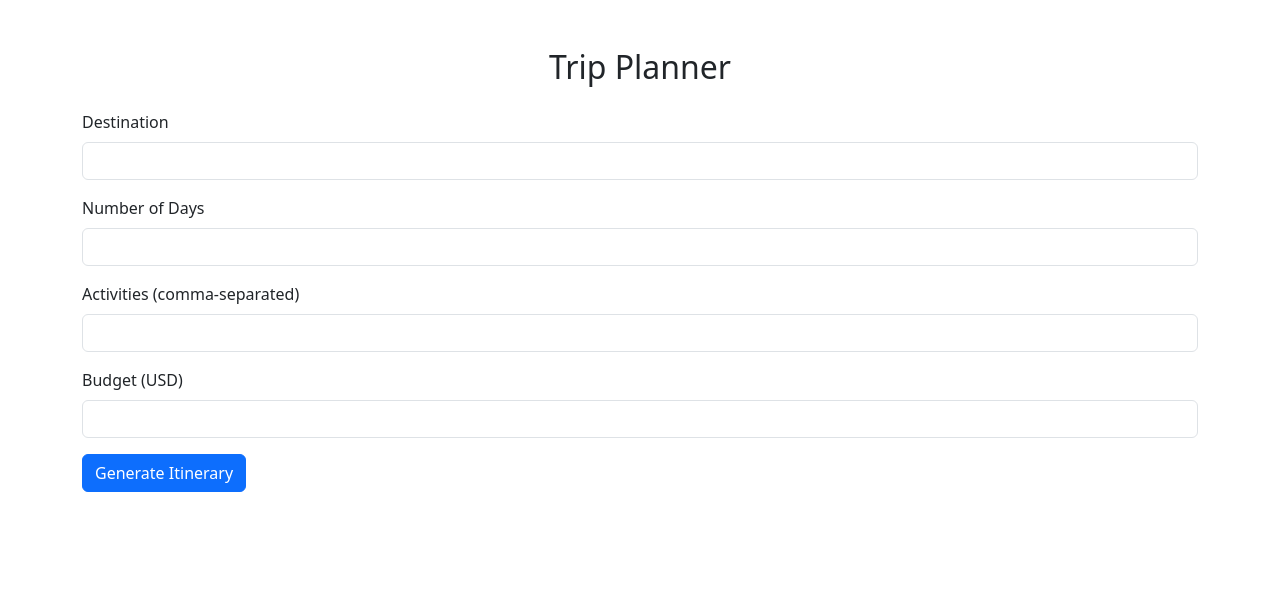
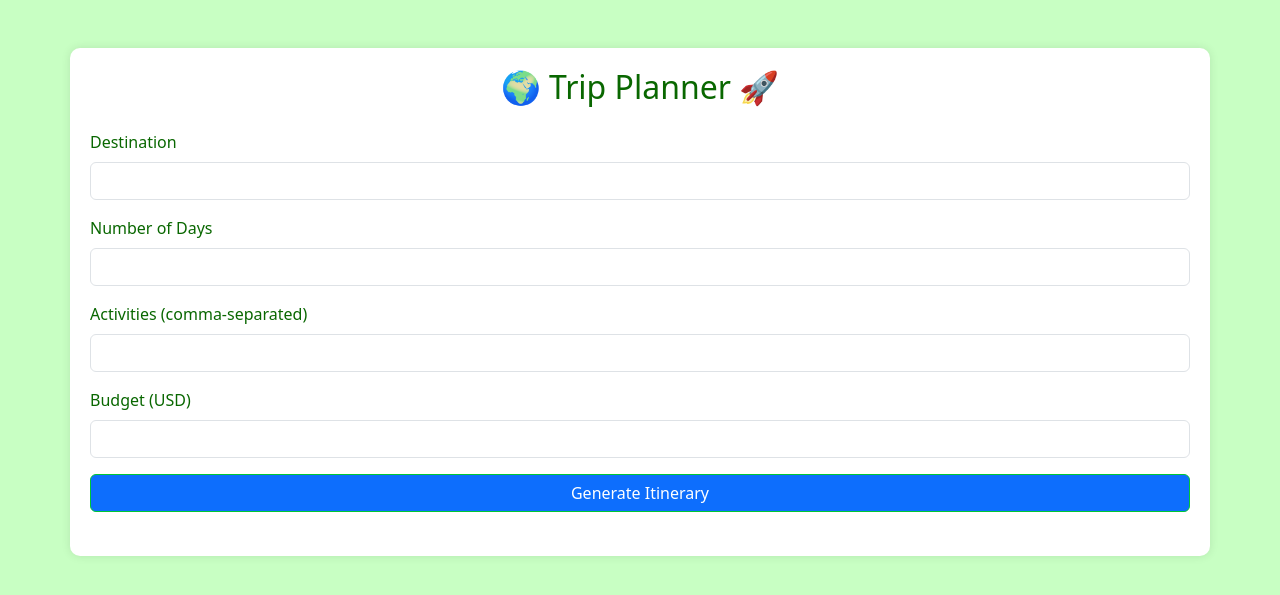
Before and after one commit to Rajesh1308/TripPlanner, a Flask app: page / in a window 1280 px wide. Shown: the top 595 px of the page. Run offline with Flask 3, Linux system fonts and the light colour scheme.

Commit message:
App build successful

```diff
--- a/main.py
+++ b/main.py
@@ -43,6 +43,7 @@ def generate_trip_plan():
     - Provide local transportation details and estimated costs.
     - Output JSON with a flat structure for readability.
     - The format of JSON should strictly follow the example JSON format.
+    - The activities for each day should start with an uppercase letter.
 
     ### Example Responses:
     1. {{
--- a/templates/index.html
+++ b/templates/index.html
@@ -6,14 +6,44 @@
     <title>Trip Planner</title>
     <link rel="stylesheet" href="https://cdn.jsdelivr.net/npm/bootstrap@5.3.0/dist/css/bootstrap.min.css">
     <style>
+        body {
+            background-color: #c8ffc3;
+            color: #096700;
+        }
+        .container {
+            background: #fff;
+            padding: 20px;
+            border-radius: 10px;
+            box-shadow: 0px 0px 10px rgba(0, 0, 0, 0.1);
+        }
+        .btn-primary {
+            background-color: list-group-item;
+            border-color: #00c735;
+        }
+        .btn-primary:hover {
+            background-color: #028117;
+            border-color: #00b330;
+        }
         .card {
+            background: #d6ffd7;
+            color: #008a10;
+            border: none;
             margin-bottom: 20px;
+        }
+        img {
+            width: 100%;
+            border-top-left-radius: 10px;
+            border-top-right-radius: 10px;
+            margin-bottom: 10px;
+        }
+        .list-group-item {
+            background-color: #22e239;
         }
     </style>
 </head>
 <body>
     <div class="container mt-5">
-        <h2 class="text-center mb-4">Trip Planner</h2>
+        <h2 class="text-center mb-4">🌍 Trip Planner 🚀</h2>
         <form id="tripForm" class="mb-4">
             <div class="mb-3">
                 <label for="destination" class="form-label">Destination</label>
@@ -31,7 +61,7 @@
                 <label for="budget" class="form-label">Budget (USD)</label>
                 <input type="number" class="form-control" id="budget" required>
             </div>
-            <button type="submit" class="btn btn-primary">Generate Itinerary</button>
+            <button type="submit" class="btn btn-primary w-100">Generate Itinerary</button>
         </form>
         <div id="responseContainer" class="mt-4"></div>
     </div>
@@ -64,10 +94,11 @@
 
         function displayItinerary(data) {
             let html = `<h3 class="text-center">Trip to ${data.destination}</h3>`;
-            html += `<p><strong>Budget:</strong> $${data.budget}</p>`;
+            html += `<p><strong>Budget:</strong> $${data.budget}</p>
+                        <img src="https://images.travelandleisureasia.com/wp-content/uploads/sites/2/2019/04/Feature-image-happy-family.jpg" alt="Vacation Image">`;
             html += `<h4>Must Visit Places</h4><ul class="list-group">`;
             data.mustVisit.forEach(place => {
-                html += `<li class="list-group-item">${place}</li>`;
+                html += `<li class="list-group-item text-white">${place}</li>`;
             });
             html += `</ul>`;
 
```
